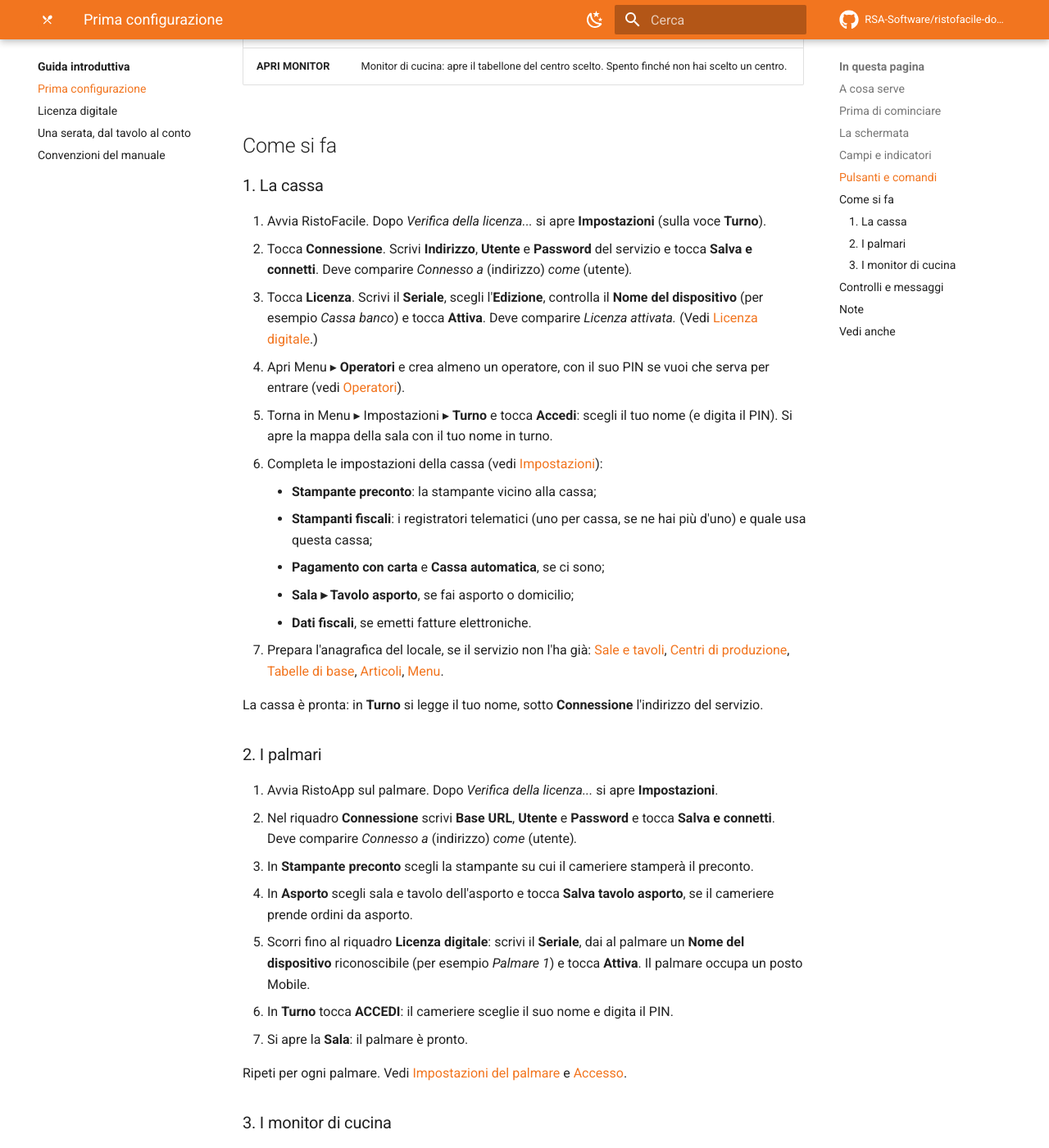
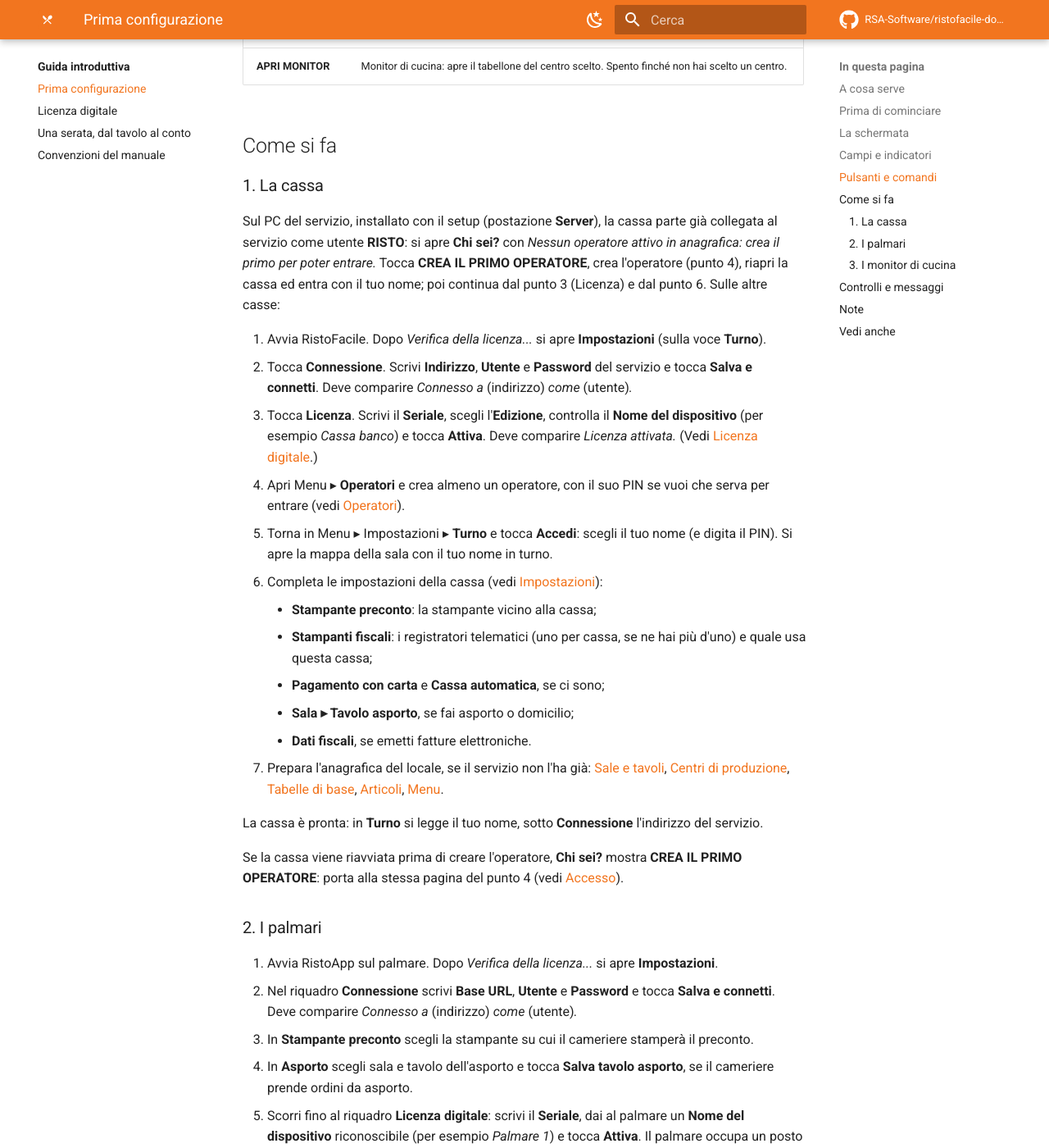
Before and after one commit to RSA-Software/ristofacile-docs, an MkDocs documentation site: the page built from docs/introduzione/prima-configurazione.md, in a window 1280 px wide and 1400 px high, scrolled down 3085 px. Shown: the whole window at 82% size. Built offline with MkDocs 1.6.1 and Material for MkDocs 9.7.7, drawn with Linux system fonts in a browser that asks for light colours; comment, search, counter and statistics services are not loaded; some of the changed text lies outside the part shown.

Commit message:
Cassa del server già collegata dal setup e «CREA IL PRIMO OPERATORE»: Accesso, Prima configurazione, Impostazioni; nomi dei file del setup con la versione
Chiuse tre domande aperte sul primo operatore.

Co-Authored-By: Claude Opus 5.5 <noreply@anthropic.com>
Claude-Session: https://claude.ai/code/session_01CChYRifmrUEEZUPdu6sioj

```diff
--- a/docs/cassa/accesso.md
+++ b/docs/cassa/accesso.md
@@ -36,10 +36,11 @@ stesso operatore, senza ripassare da questa schermata, finché qualcuno non esce
 ## Prima di cominciare
 
 - Il servizio RistoFacile deve essere configurato (indirizzo, utente e password): se non lo è, la
-  cassa salta questa schermata e apre direttamente le [Impostazioni](impostazioni.md).
+  cassa salta questa schermata e apre direttamente le [Impostazioni](impostazioni.md). La cassa
+  installata dal setup sul PC del servizio (postazione **Server**) parte già collegata.
 - Deve esistere almeno un operatore attivo, creato in [Operatori](operatori.md). Il PIN è quello
-  impostato nella sua scheda.
-  <!-- DA VERIFICARE: su un'installazione nuova, senza nessun operatore attivo, da questa schermata non si entra e non c'e' un pulsante per andare avanti. Come si crea il primo operatore (dal gestionale Facile? da un'altra cassa?) -->
+  impostato nella sua scheda. Su un database nuovo non ce n'è ancora nessuno: la schermata mostra
+  **CREA IL PRIMO OPERATORE** (vedi [Creare il primo operatore](#creare-il-primo-operatore)).
 
 ## La schermata
 
@@ -77,6 +78,7 @@ in fondo.
 | **NON SONO IO** | Torna all'elenco dei nomi, cancellando il PIN digitato. Sui dispositivi Android fa lo stesso il tasto Indietro; nell'elenco dei nomi il tasto Indietro non fa nulla. |
 | **RIPROVA** | Compare solo se l'elenco degli operatori non si è potuto leggere: rilegge l'elenco. |
 | **IMPOSTAZIONI BACKEND** | Compare solo se l'elenco degli operatori non si è potuto leggere: apre le [Impostazioni](impostazioni.md) per controllare il collegamento al servizio. |
+| **CREA IL PRIMO OPERATORE** | Compare solo quando il servizio non ha nessun operatore attivo (database nuovo): apre [Operatori](operatori.md) per creare il primo. |
 
 ## Come si fa
 
@@ -89,6 +91,16 @@ in fondo.
 ### Entrare senza PIN
 
 1. Tocca la tessera con il tuo nome (senza lucchetto). Si apre subito la Mappa della sala.
+
+### Creare il primo operatore
+
+Su un database nuovo, per esempio subito dopo l'installazione del server, non c'è ancora nessun
+operatore.
+
+1. Su **Chi sei?** compare *Nessun operatore attivo in anagrafica: crea il primo per poter entrare.*
+   Tocca **CREA IL PRIMO OPERATORE**.
+2. Si apre [Operatori](operatori.md): crea l'operatore con il suo **PIN**, che è obbligatorio, e salva.
+3. Chiudi e riapri la cassa: su **Chi sei?** compare il nuovo nome. Toccalo e digita il PIN.
 
 ### Cedere la cassa a un collega
 
@@ -104,7 +116,7 @@ in fondo.
 | *Operatore non piu' attivo. Chiedi a chi gestisce l'anagrafica.* | L'operatore è stato disattivato mentre la schermata era aperta. | Fai riattivare l'operatore in [Operatori](operatori.md). |
 | *Digita il PIN.* | È stato premuto Invio con la casella vuota. | Digita il PIN. |
 | *Accesso non riuscito.* (seguito dal dettaglio) | Il servizio non ha risposto alla verifica. | Riprova; se persiste, controlla il collegamento al servizio. |
-| *Nessun operatore attivo in anagrafica. Creane uno dalla cassa (Impostazioni - Operatori) prima di poter entrare.* | Non c'è nessun operatore attivo. | Crea o riattiva un operatore. <!-- DA VERIFICARE: vedi "Prima di cominciare", da qui non si raggiunge la schermata Operatori. --> |
+| *Nessun operatore attivo in anagrafica: crea il primo per poter entrare.* | Non c'è nessun operatore attivo (database nuovo, o tutti disattivati). | Tocca **CREA IL PRIMO OPERATORE**, oppure riattiva un operatore in [Operatori](operatori.md). |
 | *Impossibile leggere gli operatori dal server. Controlla la connessione e le impostazioni del backend.* (seguito dal dettaglio) | Il servizio non risponde o i dati di collegamento sono sbagliati. | Tocca **RIPROVA**; se non basta, **IMPOSTAZIONI BACKEND**. |
 | *Il backend risponde ma non conosce l'accesso operatori: va aggiornato a una versione che espone api/v1/risto/accesso. Fino ad allora da qui non si entra.* | Il servizio installato è più vecchio della cassa. | Fai aggiornare il servizio RistoFacile. |
 
--- a/docs/introduzione/prima-configurazione.md
+++ b/docs/introduzione/prima-configurazione.md
@@ -84,6 +84,12 @@ I dati da inserire, app per app:
 
 ### 1. La cassa
 
+Sul PC del servizio, installato con il setup (postazione **Server**), la cassa parte già collegata
+al servizio come utente **RISTO**: si apre **Chi sei?** con *Nessun operatore attivo in anagrafica:
+crea il primo per poter entrare.* Tocca **CREA IL PRIMO OPERATORE**, crea l'operatore (punto 4),
+riapri la cassa ed entra con il tuo nome; poi continua dal punto 3 (Licenza) e dal punto 6.
+Sulle altre casse:
+
 1. Avvia RistoFacile. Dopo *Verifica della licenza...* si apre **Impostazioni** (sulla voce
    **Turno**).
 2. Tocca **Connessione**. Scrivi **Indirizzo**, **Utente** e **Password** del servizio e tocca
@@ -110,7 +116,8 @@ I dati da inserire, app per app:
 La cassa è pronta: in **Turno** si legge il tuo nome, sotto **Connessione** l'indirizzo del
 servizio.
 
-<!-- DA VERIFICARE: al punto 4 si entra in Operatori senza essere ancora entrati come operatore (la cassa e' arrivata alle Impostazioni da sola perche' non era collegata). Confermare che e' il percorso previsto per creare il primo operatore; se la cassa viene riavviata prima di crearlo, la schermata di accesso mostra "Nessun operatore attivo..." senza un pulsante per proseguire. -->
+Se la cassa viene riavviata prima di creare l'operatore, **Chi sei?** mostra **CREA IL PRIMO
+OPERATORE**: porta alla stessa pagina del punto 4 (vedi [Accesso](../cassa/accesso.md#creare-il-primo-operatore)).
 
 ### 2. I palmari
 
@@ -158,7 +165,7 @@ Vedi anche [Scelta del centro](../kds/centro.md) e [Monitor](../kds/monitor.md).
 | *Nessun centro da mostrare a monitor. Sul KDS compaiono solo i centri di tipo «Monitor KDS» o «Stampante + KDS»: imposta il tipo del centro dalla Cassa → Centri di produzione.* | Nessun centro adatto al monitor. | Imposta il tipo del centro dalla cassa. |
 | *Scegli prima un centro di produzione (passo 2).* | **APRI MONITOR** senza un centro. | Tocca una tessera al passo 2. |
 | *Il server licenze non risponde. Controlla la connessione.* | Attivazione senza Internet. | Collega il dispositivo a Internet e riprova. |
-| *Nessun operatore attivo in anagrafica. Creane uno dalla cassa (Impostazioni - Operatori) prima di poter entrare.* | All'accesso non c'è nessun operatore. | Crea un operatore dalla cassa in Menu ▸ **Operatori**. |
+| *Nessun operatore attivo in anagrafica: crea il primo per poter entrare.* | All'accesso non c'è nessun operatore. | Tocca **CREA IL PRIMO OPERATORE**. Sul palmare il messaggio dice di crearlo dalla cassa. |
 
 ## Note
 
```
Also changed, not shown: DOMANDE-APERTE.md (+7 -20 lines), docs/appendici/messaggi.md (+3 -3 lines), docs/cassa/impostazioni.md (+4 -0 lines), docs/kiosk/installazione.md (+3 -3 lines).
